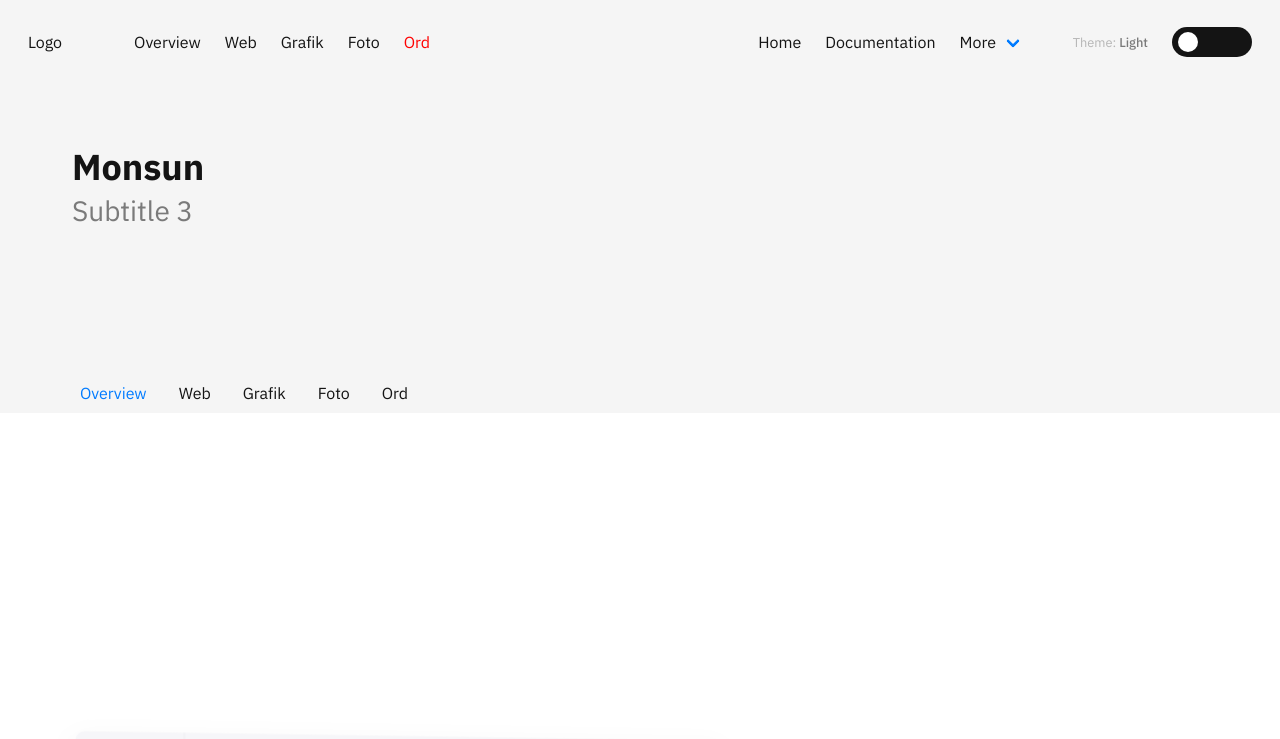
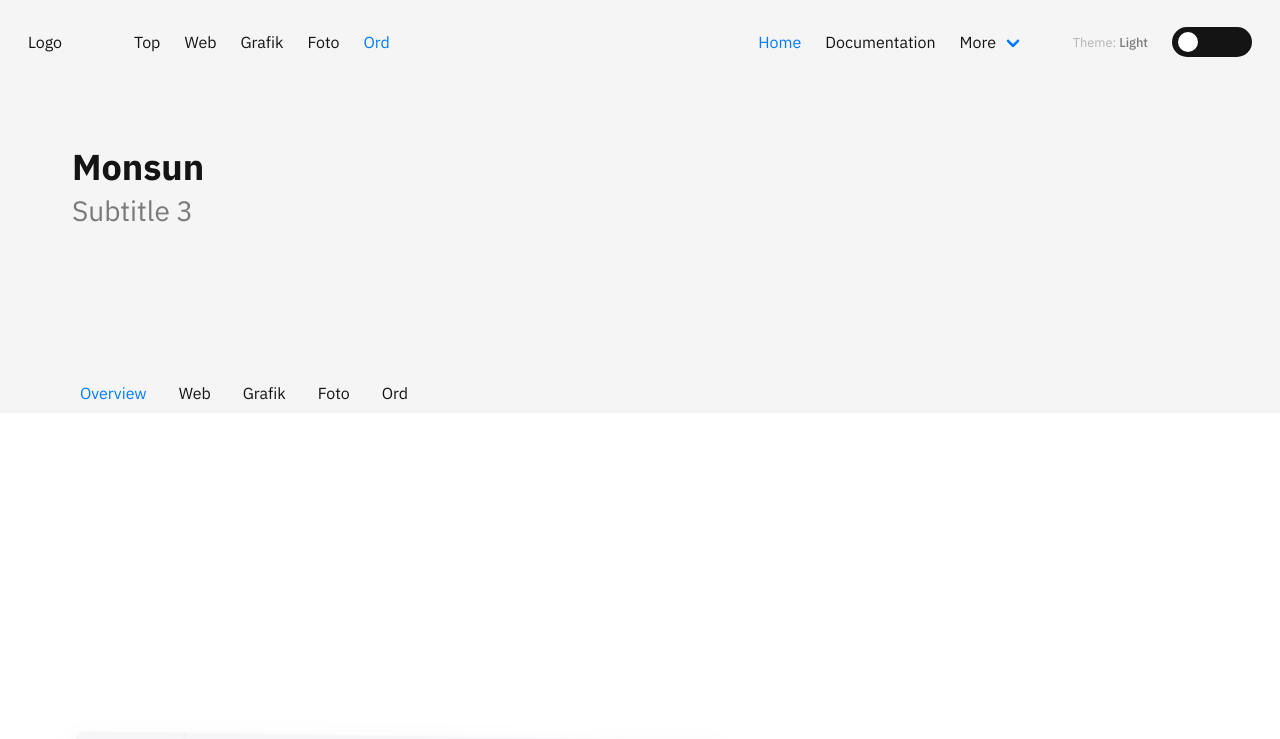
Before and after one commit to maxrh/monsun-next-2023, a Next.js app: page / in a window 1280 px wide. Shown: the top 739 px of the page. Built offline with nearby package versions, Linux system fonts and the light colour scheme.

Commit message:
navbar-item is-active fix

```diff
--- a/app/components/NavAnchorMenu.js
+++ b/app/components/NavAnchorMenu.js
@@ -17,23 +17,15 @@ export default function NavAnchorMenu() {
         console.log(sectionInView);
     }, [sectionInView]);
 
-    const inViewStyle = { color: 'red' };  // Example style for when a section is in view.
 
 return (
         <div className={`${styles.container} navbar-start ml-6`}>
-            <Link href="/" className="navbar-item" scroll={false}>Overview</Link>
-            <Link href="#web" className="navbar-item" scroll={false}>
-                <motion.span style={inView === 'web' ? inViewStyle : {}}>Web</motion.span>
-            </Link>
-            <Link href="#grafik" className="navbar-item" scroll={false}>
-                <motion.span style={inView === 'grafik' ? inViewStyle : {}}>Grafik</motion.span>
-            </Link>
-            <Link href="#foto" className="navbar-item" scroll={false}>
-                <motion.span style={inView === 'foto' ? inViewStyle : {}}>Foto</motion.span>
-            </Link>
-            <Link href="#ord" className="navbar-item" scroll={false}>
-                <motion.span style={inView === 'ord' ? inViewStyle : {}}>Ord</motion.span>
-            </Link>
+
+            <Link href="#" className="navbar-item" scroll={false}>Top</Link>
+            <Link href="#web" className={`navbar-item ${inView === 'web' ? 'is-active' : ''}`} scroll={false}>Web</Link>
+            <Link href="#grafik" className={`navbar-item ${inView === 'grafik' ? 'is-active' : ''}`} scroll={false}>Grafik</Link>
+            <Link href="#foto" className={`navbar-item ${inView === 'foto' ? 'is-active' : ''}`} scroll={false}>Foto</Link>
+            <Link href="#ord" className={`navbar-item ${inView === 'ord' ? 'is-active' : ''}`} scroll={false}>Ord</Link>
 
         </div>
     )
--- a/app/styles/globals.scss
+++ b/app/styles/globals.scss
@@ -17,6 +17,8 @@
     --text-lighter: #{$text-lighter};
 
     --border-color: #{$border};
+
+    --theme-primary-color: #{$primary};
 
 
 }
--- a/app/styles/style-overrides.scss
+++ b/app/styles/style-overrides.scss
@@ -100,5 +100,5 @@
 }
 
 a.navbar-item.is-active, .navbar-link.is-active {
-    color: inherit;
+    color: var(--theme-primary-color);
 }
```
